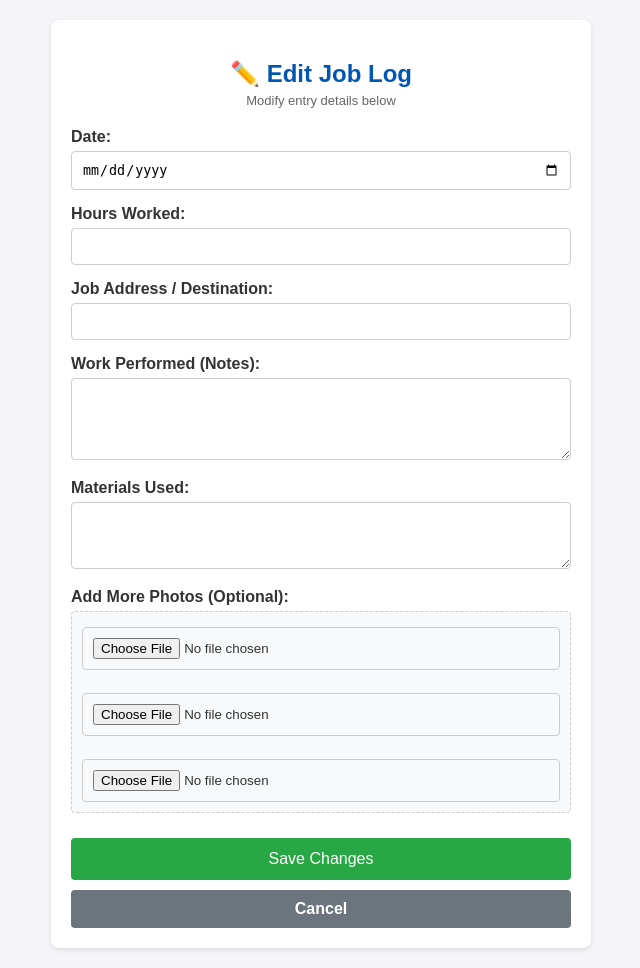
After one commit to jennbonnetta-byte/Pipeline, a Flask app: template templates/edit.html in a window 1280 px wide. The commit adds this page. Shown: the whole page, without its empty margins (319-959 px from the left). Run offline with Flask 3, Linux system fonts and the light colour scheme; the template is opened without the code that fills it, so the values that code supplies are empty.

Commit message:
Add edit and delete features to job history

```diff
--- a/app.py
+++ b/app.py
@@ -36,9 +36,9 @@ def index():
     global current_job
     if request.method == 'POST':
         photos = []
-        for f in request.files.getlist('photos'):
+        for key in ['photo1', 'photo2', 'photo3']:
+            f = request.files.get(key)
             if f and f.filename:
-                # Give every image a unique name so mobile cameras don't overwrite each other
                 base, ext = os.path.splitext(f.filename)
                 unique_name = f"{base}_{int(time.time())}_{os.urandom(2).hex()}{ext}"
                 filepath = os.path.join(app.config['UPLOAD_FOLDER'], unique_name)
@@ -71,5 +71,46 @@ def weekly():
     total_hours = sum(parse_hours(job.get('hours', 0)) for job in history_data)
     return render_template('weekly.html', history=history_data, total_hours=total_hours)
 
+@app.route('/delete/<int:index>', methods=['POST'])
+def delete_job(index):
+    history = load_history()
+    if 0 <= index < len(history):
+        history.pop(index)
+        with open(HISTORY_FILE, 'w') as f:
+            json.dump(history, f)
+    return redirect(url_for('history'))
+
+@app.route('/edit/<int:index>', methods=['GET', 'POST'])
+def edit_job(index):
+    history = load_history()
+    if not (0 <= index < len(history)):
+        return redirect(url_for('history'))
+
+    job = history[index]
+    if request.method == 'POST':
+        job['date'] = request.form.get('date')
+        job['hours'] = request.form.get('hours')
+        job['destination'] = request.form.get('destination')
+        job['notes'] = request.form.get('notes')
+        job['materials'] = request.form.get('materials')
+
+        photos = job.get('photos', [])
+        for key in ['photo1', 'photo2', 'photo3']:
+            f = request.files.get(key)
+            if f and f.filename:
+                base, ext = os.path.splitext(f.filename)
+                unique_name = f"{base}_{int(time.time())}_{os.urandom(2).hex()}{ext}"
+                filepath = os.path.join(app.config['UPLOAD_FOLDER'], unique_name)
+                f.save(filepath)
+                photos.append(unique_name)
+        job['photos'] = photos
+
+        history[index] = job
+        with open(HISTORY_FILE, 'w') as f:
+            json.dump(history, f)
+        return redirect(url_for('history'))
+
+    return render_template('edit.html', job=job, index=index)
+
 if __name__ == '__main__':
     app.run(host='0.0.0.0', port=5000)
--- /dev/null
+++ b/templates/edit.html
@@ -0,0 +1,51 @@
+<!DOCTYPE html>
+<html lang="en">
+<head>
+    <meta charset="UTF-8">
+    <meta name="viewport" content="width=device-width, initial-scale=1.0">
+    <title>PipeLine - Edit Log</title>
+    <style>
+        body { font-family: sans-serif; background: #f4f4f9; margin: 0; padding: 20px; color: #333; }
+        .container { max-width: 500px; margin: auto; background: white; padding: 20px; border-radius: 8px; box-shadow: 0 2px 5px rgba(0,0,0,0.1); }
+        h2 { text-align: center; color: #0056b3; margin-bottom: 5px; }
+        .subtitle { text-align: center; color: #666; font-size: 13px; margin-bottom: 20px; }
+        label { font-weight: bold; display: block; margin-top: 15px; }
+        input, textarea { width: 100%; padding: 10px; margin-top: 5px; border: 1px solid #ccc; border-radius: 4px; box-sizing: border-box; }
+        .photo-box { background: #f8f9fa; padding: 10px; border: 1px dashed #ccc; border-radius: 4px; margin-top: 5px; }
+        button { background: #28a745; color: white; border: none; padding: 12px; width: 100%; border-radius: 4px; font-size: 16px; margin-top: 25px; cursor: pointer; }
+        .cancel-btn { display: block; text-align: center; background: #6c757d; color: white; padding: 10px; text-decoration: none; border-radius: 4px; font-weight: bold; margin-top: 10px; }
+    </style>
+</head>
+<body>
+    <div class="container">
+        <h2>✏️ Edit Job Log</h2>
+        <div class="subtitle">Modify entry details below</div>
+        <form method="POST" enctype="multipart/form-data">
+            <label>Date:</label>
+            <input type="date" name="date" value="{{ job.date }}" required>
+
+            <label>Hours Worked:</label>
+            <input type="text" name="hours" value="{{ job.hours }}" required>
+
+            <label>Job Address / Destination:</label>
+            <input type="text" name="destination" value="{{ job.destination }}" required>
+
+            <label>Work Performed (Notes):</label>
+            <textarea name="notes" rows="4" required>{{ job.notes }}</textarea>
+
+            <label>Materials Used:</label>
+            <textarea name="materials" rows="3" required>{{ job.materials }}</textarea>
+
+            <label>Add More Photos (Optional):</label>
+            <div class="photo-box">
+                <input type="file" name="photo1" accept="image/*"><br><br>
+                <input type="file" name="photo2" accept="image/*"><br><br>
+                <input type="file" name="photo3" accept="image/*">
+            </div>
+
+            <button type="submit">Save Changes</button>
+        </form>
+        <a href="/history" class="cancel-btn">Cancel</a>
+    </div>
+</body>
+</html>
```
Also changed, not shown: templates/history.html (+10 -0 lines), templates/index.html (+13 -3 lines).
